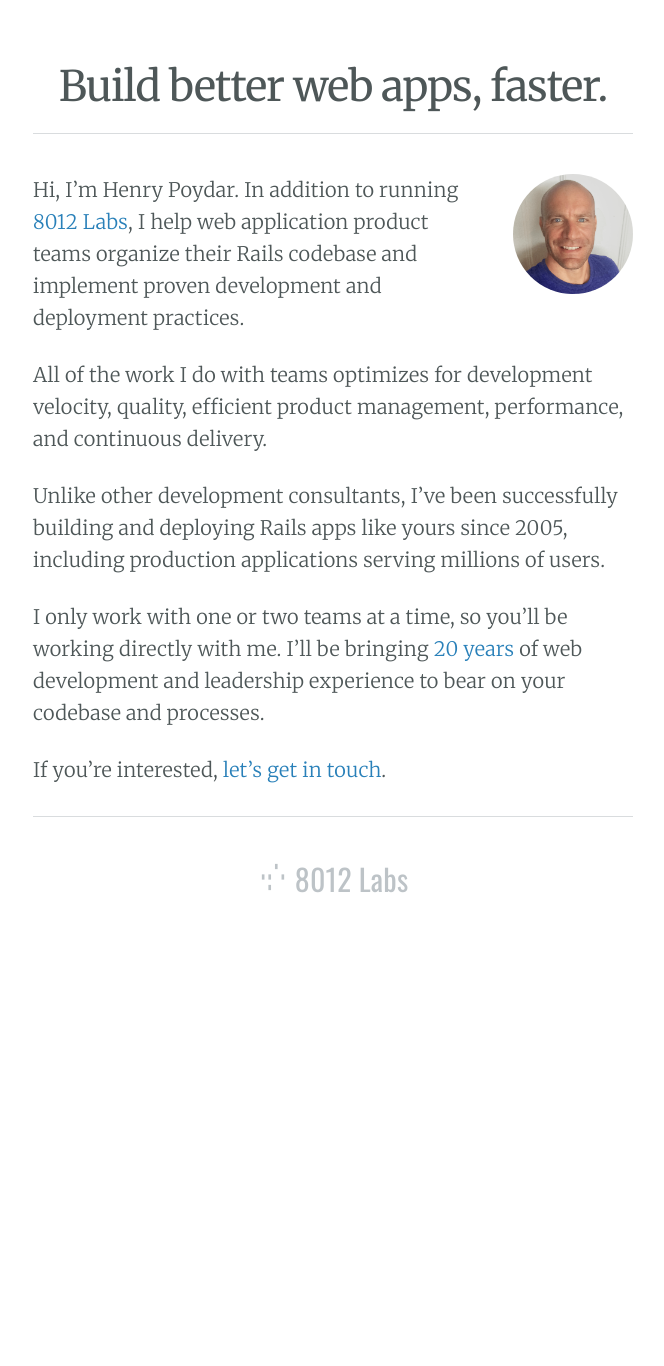
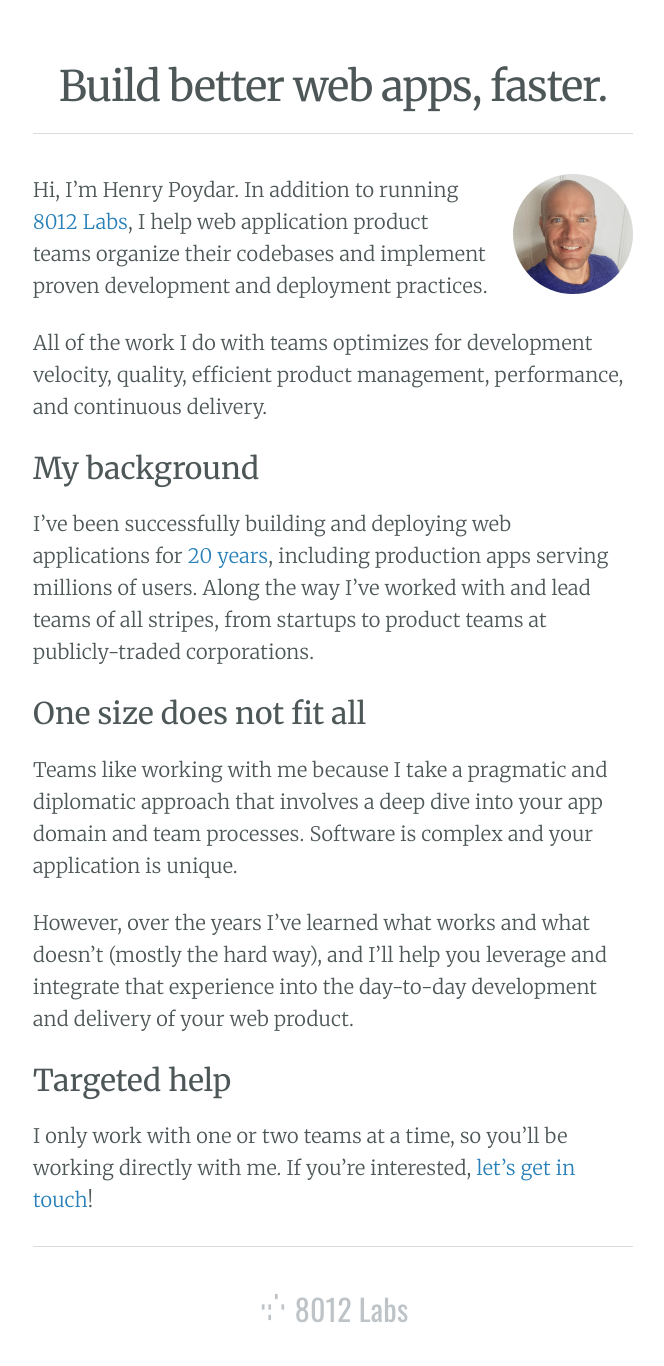
Before and after one commit to statushero/8012labs.github.io, a Jekyll site: the page built from consulting.md, in a window 1280 px wide. Shown: the whole page, without its empty margins (307-971 px from the left). Built offline with Jekyll 4.4.1, drawn with Linux system fonts in a browser that asks for light colours; nearby versions of some CDN libraries; before the commit the page ends 936 px from its top, so only the background shows below that.

Commit message:
Rewrite consulting

```diff
--- a/consulting.md
+++ b/consulting.md
@@ -8,12 +8,20 @@ permalink: /consulting/
 
 ![Henry Poydar](/images/henry-poydar.png)
 
-Hi, I'm Henry Poydar. In addition to running [8012 Labs](/), I help web application product teams organize their Rails codebase and implement proven development and deployment practices.
+Hi, I'm Henry Poydar. In addition to running [8012 Labs](/), I help web application product teams organize their codebases and implement proven development and deployment practices.
 
 All of the work I do with teams optimizes for development velocity, quality, efficient product management, performance, and continuous delivery.
 
-Unlike other development consultants, I've been successfully building and deploying Rails apps like yours since 2005, including production applications serving millions of users.
+#### My background
 
-I only work with one or two teams at a time, so you'll be working directly with me. I'll be bringing [20 years](https://linkedin.com/in/hpoydar) of web development and leadership experience to bear on your codebase and processes.
+I've been successfully building and deploying web applications for [20 years](https://linkedin.com/in/hpoydar), including production apps serving millions of users. Along the way I've worked with and lead teams of all stripes, from startups to product teams at publicly-traded corporations.
 
-If you're interested, [let's get in touch](mailto:henry@8012labs.com).
+#### One size does not fit all
+
+Teams like working with me because I take a pragmatic and diplomatic approach that involves a deep dive into your app domain and team processes. Software is complex and your application is unique.
+
+However, over the years I've learned what works and what doesn't (mostly the hard way), and I'll help you leverage and integrate that experience into the day-to-day development and delivery of your web product.
+
+#### Targeted help
+
+I only work with one or two teams at a time, so you'll be working directly with me. If you're interested, [let's get in touch](mailto:henry@8012labs.com)!
--- a/css/main.scss
+++ b/css/main.scss
@@ -89,6 +89,11 @@ main {
       text-align: center;
       border-bottom: 1px solid $border-color;
     }
+    h4 {
+
+      font-weight: 400;
+      letter-spacing: 0 !important;
+    }
     img {
       border-radius: 50%;
       float: right;
```
Also changed, not shown: misc/enrique.html (+8 -9 lines).
